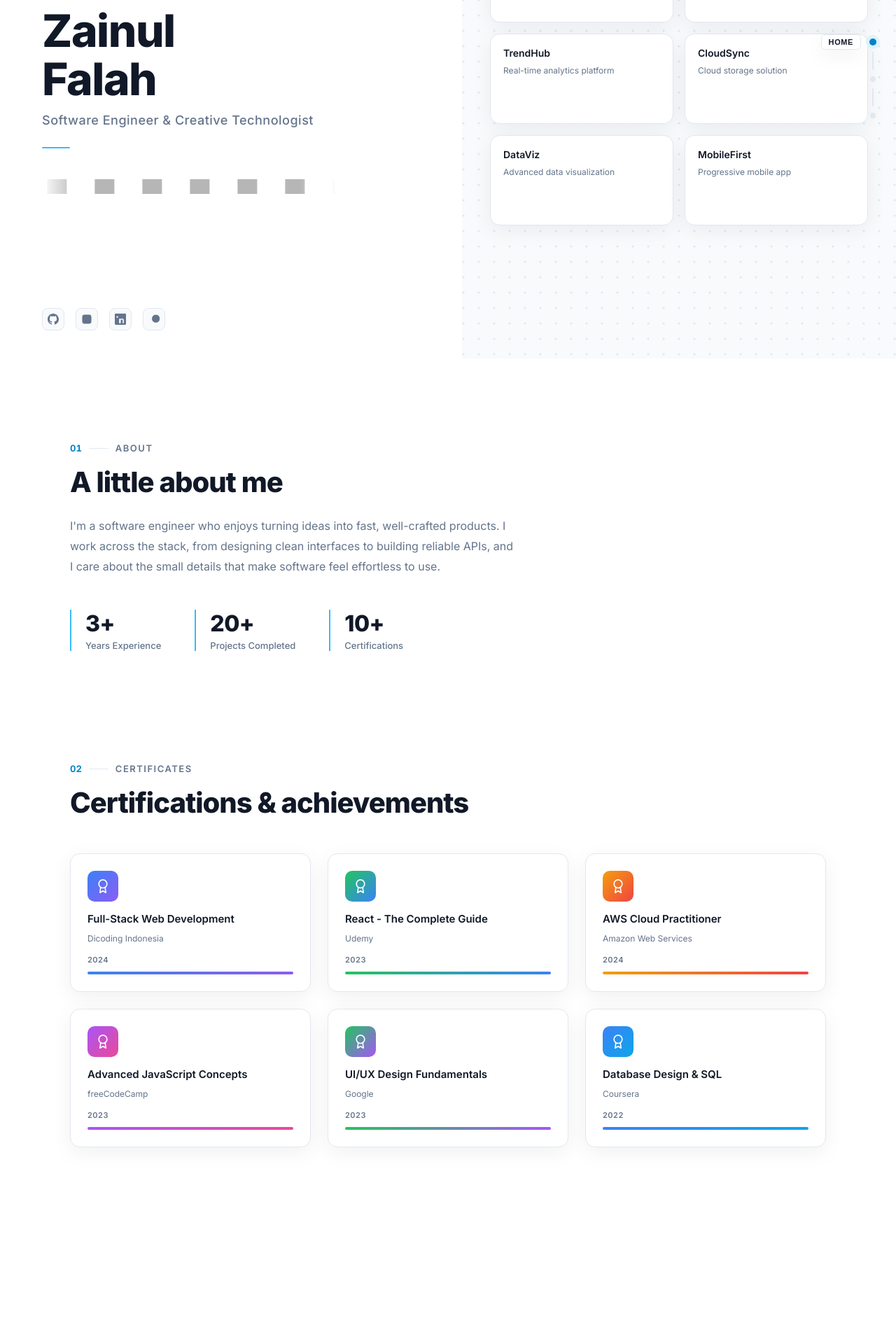
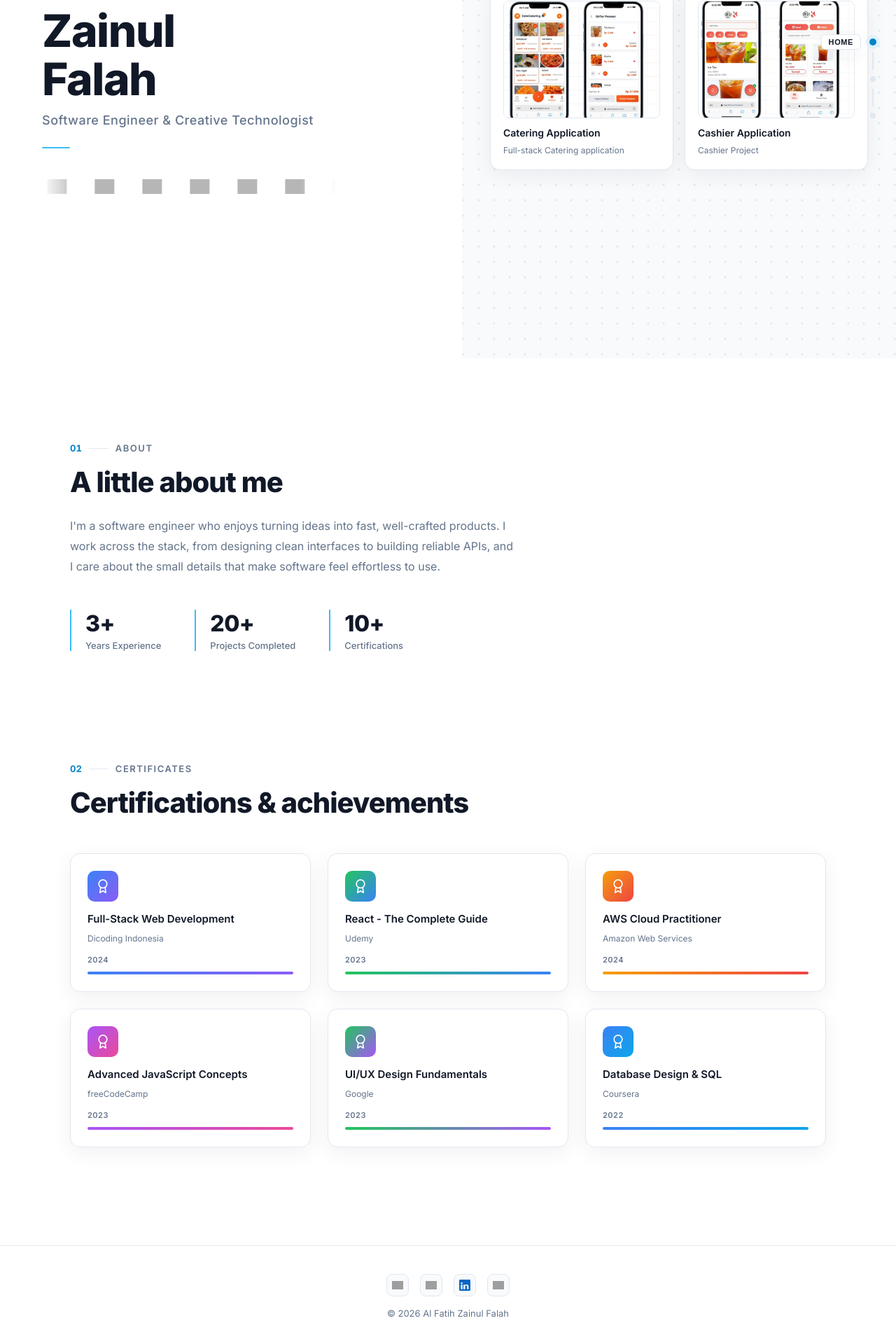
Before and after one commit to alfatihzainulfalah/alfatihzainulfalah-profile, a Svelte app: page / in a window 1280 px wide. Shown: the part 288-2208 px from the top of the page at 70% size. Before the commit the page ends 2067 px from the top, so only its background shows below. Built offline with nearby package versions, Linux system fonts and the light colour scheme; grey boxes are pictures that could not be loaded.

Commit message:
update project

```diff
--- a/portfolio-hero.svelte
+++ b/portfolio-hero.svelte
@@ -5,19 +5,15 @@
   let subtitle = "Software Engineer & Creative Technologist";
 
   const projects = [
-    { name: "Akunter", desc: "Full-stack accounting application", color1: "rgb(59, 130, 246)", color2: "rgb(139, 92, 246)" },
-    { name: "ModifyAI", desc: "AI-powered design tool", color1: "rgb(34, 197, 94)", color2: "rgb(59, 130, 246)" },
-    { name: "TrendHub", desc: "Real-time analytics platform", color1: "rgb(168, 85, 247)", color2: "rgb(236, 72, 153)" },
-    { name: "CloudSync", desc: "Cloud storage solution", color1: "rgb(59, 130, 246)", color2: "rgb(14, 165, 233)" },
-    { name: "DataViz", desc: "Advanced data visualization", color1: "rgb(245, 158, 11)", color2: "rgb(239, 68, 68)" },
-    { name: "MobileFirst", desc: "Progressive mobile app", color1: "rgb(34, 197, 94)", color2: "rgb(168, 85, 247)" }
+    { name: "Catering Application", desc: "Full-stack accounting application", color1: "rgb(59, 130, 246)", color2: "rgb(139, 92, 246)" },
+    { name: "Cashier Application", desc: "AI-powered design tool", color1: "rgb(34, 197, 94)", color2: "rgb(59, 130, 246)" }
   ];
 
   const socials = [
-    { name: "GitHub", url: "https://github.com", icon: "github" },
-    { name: "Instagram", url: "https://instagram.com", icon: "instagram" },
-    { name: "LinkedIn", url: "https://linkedin.com", icon: "linkedin" },
-    { name: "TikTok", url: "https://tiktok.com", icon: "tiktok" }
+    { name: "GitHub", url: "https://github.com", slug: "github", color: "181717" },
+    { name: "Instagram", url: "https://instagram.com", slug: "instagram", color: "E4405F" },
+    { name: "LinkedIn", url: "https://linkedin.com", slug: "linkedin", color: "0A66C2" },
+    { name: "TikTok", url: "https://tiktok.com", slug: "tiktok", color: "000000" }
   ];
 
   const techLogos = [
@@ -113,6 +109,7 @@
     display: flex;
     gap: 16px;
     align-items: center;
+    margin-top: 28px;
   }
 
   .social-icon {
@@ -132,6 +129,12 @@
 
   .social-icon:hover {
     background: rgba(26, 26, 26, 0.15);
+  }
+
+  .social-icon img {
+    width: 16px;
+    height: 16px;
+    object-fit: contain;
   }
 
   @keyframes scroll-logos {
@@ -278,21 +281,6 @@
       <h1 class="name">{developerName}</h1>
       <p class="subtitle">{subtitle}</p>
       <div class="divider"></div>
-      <div class="socials">
-        {#each socials as social}
-          <a href={social.url} target="_blank" rel="noopener" class="social-icon" title={social.name}>
-            {#if social.icon === "github"}
-              <svg width="16" height="16" viewBox="0 0 24 24" fill="currentColor"><path d="M12 0c-6.626 0-12 5.373-12 12 0 5.302 3.438 9.8 8.207 11.387.599.111.793-.261.793-.577v-2.234c-3.338.726-4.033-1.416-4.033-1.416-.546-1.387-1.333-1.756-1.333-1.756-1.089-.745.083-.729.083-.729 1.205.084 1.839 1.237 1.839 1.237 1.07 1.834 2.807 1.304 3.492.997.107-.775.418-1.305.762-1.604-2.665-.305-5.467-1.334-5.467-5.931 0-1.311.469-2.381 1.236-3.221-.124-.303-.535-1.524.117-3.176 0 0 1.008-.322 3.301 1.23.957-.266 1.983-.399 3.003-.404 1.02.005 2.047.138 3.006.404 2.291-1.552 3.297-1.23 3.297-1.23.653 1.653.242 2.874.118 3.176.77.84 1.235 1.911 1.235 3.221 0 4.609-2.807 5.624-5.479 5.921.43.372.823 1.102.823 2.222v 3.293c0 .319.192.694.801.576 4.765-1.589 8.199-6.086 8.199-11.386 0-6.627-5.373-12-12-12z"/></svg>
-            {:else if social.icon === "instagram"}
-              <svg width="16" height="16" viewBox="0 0 24 24" fill="currentColor"><path d="M12 2.163c3.204 0 3.584.012 4.85.07 3.252.148 4.771 1.691 4.919 4.919.058 1.265.069 1.645.069 4.849 0 3.205-.012 3.584-.069 4.849-.149 3.225-1.664 4.771-4.919 4.919-1.266.058-1.644.07-4.85.07-3.204 0-3.584-.012-4.849-.07-3.26-.149-4.771-1.699-4.919-4.92-.058-1.265-.07-1.644-.07-4.849 0-3.204.013-3.583.07-4.849.149-3.227 1.664-4.771 4.919-4.919 1.266-.057 1.645-.069 4.849-.069z"/></svg>
-            {:else if social.icon === "linkedin"}
-              <svg width="16" height="16" viewBox="0 0 24 24" fill="currentColor"><path d="M20.447 20.452h-3.554v-5.569c0-1.328-.475-2.236-1.986-2.236-1.081 0-1.722.722-2.004 1.418-.103.249-.129.597-.129.946v5.441h-3.554s.05-8.81 0-9.728h3.554v1.375c.43-.664 1.199-1.61 2.92-1.61 2.135 0 3.732 1.39 3.732 4.377v5.586zM5.337 8.855c-1.144 0-1.915-.758-1.915-1.704 0-.948.77-1.704 1.963-1.704 1.192 0 1.912.756 1.938 1.704 0 .946-.746 1.704-1.938 1.704zm-1.6 11.597h3.19V9.24H3.737v11.212zM22.225 0H1.771C.792 0 0 .774 0 1.729v20.542C0 23.227.792 24 1.771 24h20.451C23.2 24 24 23.227 24 22.271V1.729C24 .774 23.2 0 22.225 0z"/></svg>
-            {:else if social.icon === "tiktok"}
-              <svg width="16" height="16" viewBox="0 0 24 24" fill="currentColor"><path d="M19.498 3.094c1.871.855 3.381 2.366 4.236 4.236.859 1.877.859 5.148 0 7.025-.855 1.87-2.365 3.381-4.236 4.236-1.877.859-5.148.859-7.025 0-1.87-.855-3.381-2.366-4.236-4.236-.859-1.877-.859-5.148 0-7.025.855-1.87 2.366-3.381 4.236-4.236 1.877-.859 5.148-.859 7.025 0z"/></svg>
-            {/if}
-          </a>
-        {/each}
-      </div>
 
       <div class="logo-carousel">
         <div class="logo-track">
@@ -302,6 +290,14 @@
             </div>
           {/each}
         </div>
+      </div>
+
+      <div class="socials">
+        {#each socials as social}
+          <a href={social.url} target="_blank" rel="noopener" class="social-icon" title={social.name}>
+            <img src={`https://cdn.simpleicons.org/${social.slug}/${social.color}`} alt={social.name} width="16" height="16" loading="lazy" />
+          </a>
+        {/each}
       </div>
     </div>
   </div>
--- a/src/components/card/CardProject.svelte
+++ b/src/components/card/CardProject.svelte
@@ -44,6 +44,23 @@
     outline-offset: 3px;
   }
 
+  .card-media {
+    width: 100%;
+    aspect-ratio: 4 / 3;
+    border-radius: 8px;
+    overflow: hidden;
+    margin-bottom: 12px;
+    background: var(--surface);
+    border: 1px solid var(--border);
+  }
+
+  .card-media img {
+    display: block;
+    width: 100%;
+    height: 100%;
+    object-fit: cover;
+  }
+
   .card-title {
     font-weight: 600;
     font-size: 14px;
@@ -82,7 +99,14 @@
   on:click={handleClick}
   on:keydown={handleKeydown}
 >
+  {#if project.image}
+    <div class="card-media">
+      <img src={project.image} alt="{project.name} preview" loading="lazy" decoding="async" />
+    </div>
+  {/if}
   <div class="card-title">{project.name}</div>
   <div class="card-desc">{project.desc}</div>
-  <div class="card-accent" style="background: linear-gradient(90deg, {project.color1}20 0%, {project.color2}20 100%);"></div>
+  {#if !project.image}
+    <div class="card-accent" style="background: linear-gradient(90deg, {project.color1}20 0%, {project.color2}20 100%);"></div>
+  {/if}
 </div>
--- a/src/portfolio-hero.svelte
+++ b/src/portfolio-hero.svelte
@@ -4,6 +4,8 @@
   import CardCertificate from './components/card/CardCertificate.svelte';
   import ProjectModal from './components/modal/ProjectModal.svelte';
   import StepIndicator from './components/StepIndicator.svelte';
+  import akunterPreview from './assets/project-akunter.webp';
+  import modifyAiPreview from './assets/project-modifyai.webp';
 
   let developerName = "Al Fatih\nZainul\nFalah";
   let subtitle = "Software Engineer & Creative Technologist";
@@ -32,7 +34,7 @@
     return () => clearInterval(typeInterval);
   });
 
-  /** @type {{ name: string, desc: string, color1: string, color2: string } | null} */
+  /** @type {{ name: string, desc: string, color1: string, color2: string, image?: string } | null} */
   let selectedProject = null;
 
   /** @param {CustomEvent} event */
@@ -45,19 +47,15 @@
   }
 
   const projects = [
-    { name: "Akunter", desc: "Full-stack accounting application", color1: "rgb(59, 130, 246)", color2: "rgb(139, 92, 246)" },
-    { name: "ModifyAI", desc: "AI-powered design tool", color1: "rgb(34, 197, 94)", color2: "rgb(59, 130, 246)" },
-    { name: "TrendHub", desc: "Real-time analytics platform", color1: "rgb(168, 85, 247)", color2: "rgb(236, 72, 153)" },
-    { name: "CloudSync", desc: "Cloud storage solution", color1: "rgb(59, 130, 246)", color2: "rgb(14, 165, 233)" },
-    { name: "DataViz", desc: "Advanced data visualization", color1: "rgb(245, 158, 11)", color2: "rgb(239, 68, 68)" },
-    { name: "MobileFirst", desc: "Progressive mobile app", color1: "rgb(34, 197, 94)", color2: "rgb(168, 85, 247)" }
+    { name: "Catering Application", desc: "Full-stack Catering application", color1: "rgb(59, 130, 246)", color2: "rgb(139, 92, 246)", image: akunterPreview },
+    { name: "Cashier Application", desc: "Cashier Project", color1: "rgb(34, 197, 94)", color2: "rgb(59, 130, 246)", image: modifyAiPreview },
   ];
 
   const socials = [
-    { name: "GitHub", url: "https://github.com", icon: "github" },
-    { name: "Instagram", url: "https://instagram.com", icon: "instagram" },
-    { name: "LinkedIn", url: "https://linkedin.com", icon: "linkedin" },
-    { name: "TikTok", url: "https://tiktok.com", icon: "tiktok" }
+    { name: "GitHub", url: "https://github.com", slug: "github", color: "181717" },
+    { name: "Instagram", url: "https://instagram.com", slug: "instagram", color: "E4405F" },
+    { name: "LinkedIn", url: "https://linkedin.com", slug: "linkedin", color: "0A66C2" },
+    { name: "TikTok", url: "https://tiktok.com", slug: "tiktok", color: "000000" }
   ];
 
   const techLogos = [
@@ -228,13 +226,10 @@
   }
 
   .socials {
-    position: absolute;
-    left: 60px;
-    bottom: 40px;
     display: flex;
     gap: 16px;
     align-items: center;
-    z-index: 10;
+    justify-content: center;
   }
 
   .social-icon {
@@ -261,6 +256,26 @@
   .social-icon:focus-visible {
     outline: 2px solid var(--primary);
     outline-offset: 2px;
+  }
+
+  .social-icon img {
+    width: 16px;
+    height: 16px;
+    object-fit: contain;
+  }
+
+  .site-footer {
+    display: flex;
+    flex-direction: column;
+    align-items: center;
+    gap: 16px;
+    padding: 40px 60px;
+    border-top: 1px solid var(--border);
+  }
+
+  .footer-text {
+    font-size: 13px;
+    color: var(--text-muted);
   }
 
   @keyframes scroll-logos {
@@ -489,13 +504,6 @@
       max-width: 100%;
     }
 
-    .socials {
-      position: static;
-      margin-top: 24px;
-      gap: 12px;
-      justify-content: center;
-    }
-
     .social-icon {
       width: 28px;
       height: 28px;
@@ -504,6 +512,10 @@
     .logo-carousel {
       max-width: 100%;
       margin-top: 24px;
+    }
+
+    .site-footer {
+      padding: 32px 20px;
     }
 
     .about-section {
@@ -547,22 +559,6 @@
           {/each}
         </div>
       </div>
-    </div>
-
-    <div class="socials">
-      {#each socials as social}
-        <a href={social.url} target="_blank" rel="noopener" class="social-icon" title={social.name}>
-          {#if social.icon === "github"}
-            <svg width="16" height="16" viewBox="0 0 24 24" fill="currentColor"><path d="M12 0c-6.626 0-12 5.373-12 12 0 5.302 3.438 9.8 8.207 11.387.599.111.793-.261.793-.577v-2.234c-3.338.726-4.033-1.416-4.033-1.416-.546-1.387-1.333-1.756-1.333-1.756-1.089-.745.083-.729.083-.729 1.205.084 1.839 1.237 1.839 1.237 1.07 1.834 2.807 1.304 3.492.997.107-.775.418-1.305.762-1.604-2.665-.305-5.467-1.334-5.467-5.931 0-1.311.469-2.381 1.236-3.221-.124-.303-.535-1.524.117-3.176 0 0 1.008-.322 3.301 1.23.957-.266 1.983-.399 3.003-.404 1.02.005 2.047.138 3.006.404 2.291-1.552 3.297-1.23 3.297-1.23.653 1.653.242 2.874.118 3.176.77.84 1.235 1.911 1.235 3.221 0 4.609-2.807 5.624-5.479 5.921.43.372.823 1.102.823 2.222v 3.293c0 .319.192.694.801.576 4.765-1.589 8.199-6.086 8.199-11.386 0-6.627-5.373-12-12-12z"/></svg>
-          {:else if social.icon === "instagram"}
-            <svg width="16" height="16" viewBox="0 0 24 24" fill="currentColor"><path d="M12 2.163c3.204 0 3.584.012 4.85.07 3.252.148 4.771 1.691 4.919 4.919.058 1.265.069 1.645.069 4.849 0 3.205-.012 3.584-.069 4.849-.149 3.225-1.664 4.771-4.919 4.919-1.266.058-1.644.07-4.85.07-3.204 0-3.584-.012-4.849-.07-3.26-.149-4.771-1.699-4.919-4.92-.058-1.265-.07-1.644-.07-4.849 0-3.204.013-3.583.07-4.849.149-3.227 1.664-4.771 4.919-4.919 1.266-.057 1.645-.069 4.849-.069z"/></svg>
-          {:else if social.icon === "linkedin"}
-            <svg width="16" height="16" viewBox="0 0 24 24" fill="currentColor"><path d="M20.447 20.452h-3.554v-5.569c0-1.328-.475-2.236-1.986-2.236-1.081 0-1.722.722-2.004 1.418-.103.249-.129.597-.129.946v5.441h-3.554s.05-8.81 0-9.728h3.554v1.375c.43-.664 1.199-1.61 2.92-1.61 2.135 0 3.732 1.39 3.732 4.377v5.586zM5.337 8.855c-1.144 0-1.915-.758-1.915-1.704 0-.948.77-1.704 1.963-1.704 1.192 0 1.912.756 1.938 1.704 0 .946-.746 1.704-1.938 1.704zm-1.6 11.597h3.19V9.24H3.737v11.212zM22.225 0H1.771C.792 0 0 .774 0 1.729v20.542C0 23.227.792 24 1.771 24h20.451C23.2 24 24 23.227 24 22.271V1.729C24 .774 23.2 0 22.225 0z"/></svg>
-          {:else if social.icon === "tiktok"}
-            <svg width="16" height="16" viewBox="0 0 24 24" fill="currentColor"><path d="M19.498 3.094c1.871.855 3.381 2.366 4.236 4.236.859 1.877.859 5.148 0 7.025-.855 1.87-2.365 3.381-4.236 4.236-1.877.859-5.148.859-7.025 0-1.87-.855-3.381-2.366-4.236-4.236-.859-1.877-.859-5.148 0-7.025.855-1.87 2.366-3.381 4.236-4.236 1.877-.859 5.148-.859 7.025 0z"/></svg>
-          {/if}
-        </a>
-      {/each}
     </div>
   </div>
 
@@ -616,6 +612,21 @@
   </div>
 </section>
 
+<footer class="site-footer">
+  <div class="socials">
+    {#each socials as social}
+      <a href={social.url} target="_blank" rel="noopener" class="social-icon" title={social.name}>
+        {#if social.slug === "linkedin"}
+          <svg width="16" height="16" viewBox="0 0 24 24" fill="#0A66C2" aria-hidden="true"><path d="M20.447 20.452h-3.554v-5.569c0-1.328-.475-2.236-1.986-2.236-1.081 0-1.722.722-2.004 1.418-.103.249-.129.597-.129.946v5.441h-3.554s.047-8.83 0-9.748h3.554v1.381c.472-.727 1.315-1.765 3.2-1.765 2.336 0 4.087 1.526 4.087 4.805v5.327zM5.337 9.433c-1.144 0-1.892-.762-1.892-1.72 0-.977.77-1.72 1.936-1.72 1.166 0 1.892.743 1.914 1.72 0 .958-.748 1.72-1.958 1.72zM3.56 20.452V10.704h3.554v9.748H3.56zM22.225 0H1.771C.792 0 0 .774 0 1.729v20.542C0 23.227.792 24 1.771 24h20.451C23.2 24 24 23.227 24 22.271V1.729C24 .774 23.2 0 22.225 0z"/></svg>
+        {:else}
+          <img src={`https://cdn.simpleicons.org/${social.slug}/${social.color}`} alt={social.name} width="16" height="16" loading="lazy" />
+        {/if}
+      </a>
+    {/each}
+  </div>
+  <p class="footer-text">&copy; {new Date().getFullYear()} {developerName.replace(/\n/g, ' ')}</p>
+</footer>
+
 <StepIndicator steps={sections} />
 
 {#if selectedProject}
```
Also changed, not shown: src/components/modal/ProjectModal.svelte (+30 -4 lines), src/assets/project-akunter.webp (added), src/assets/project-modifyai.webp (added).
